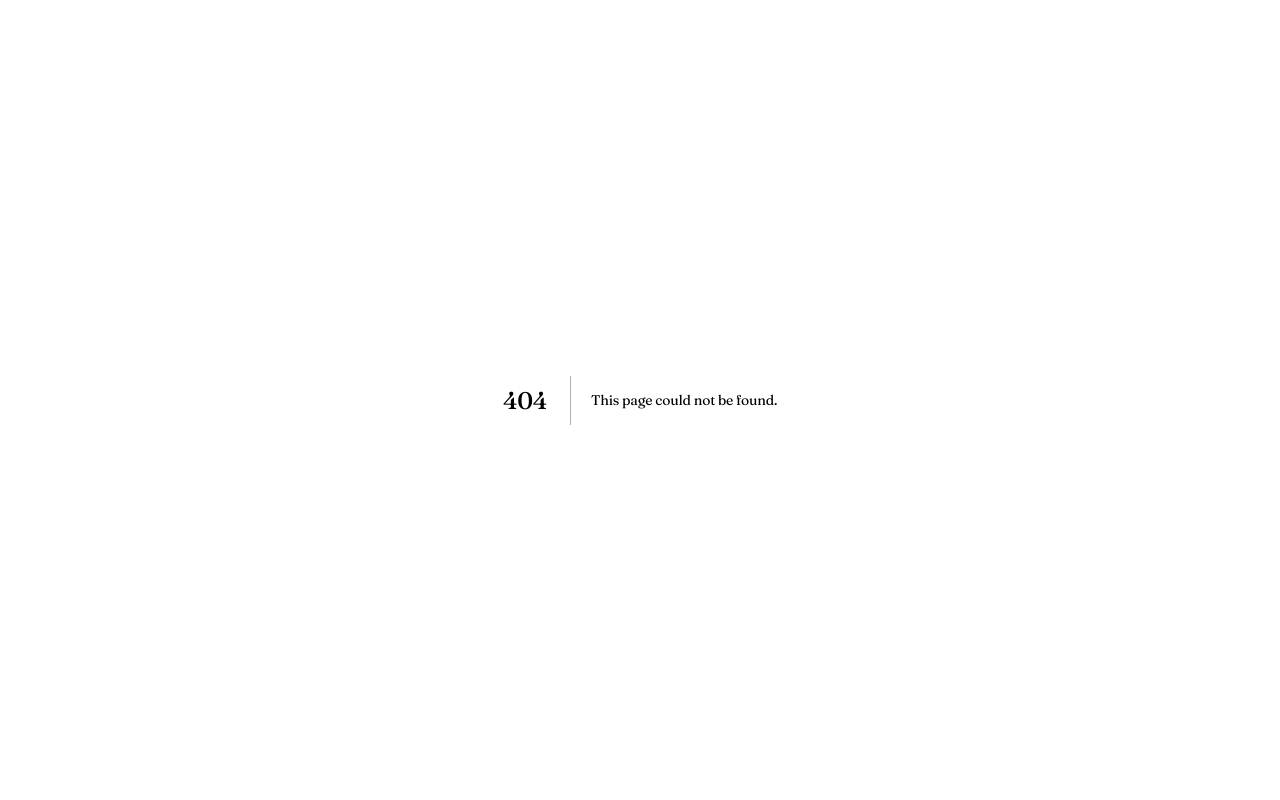
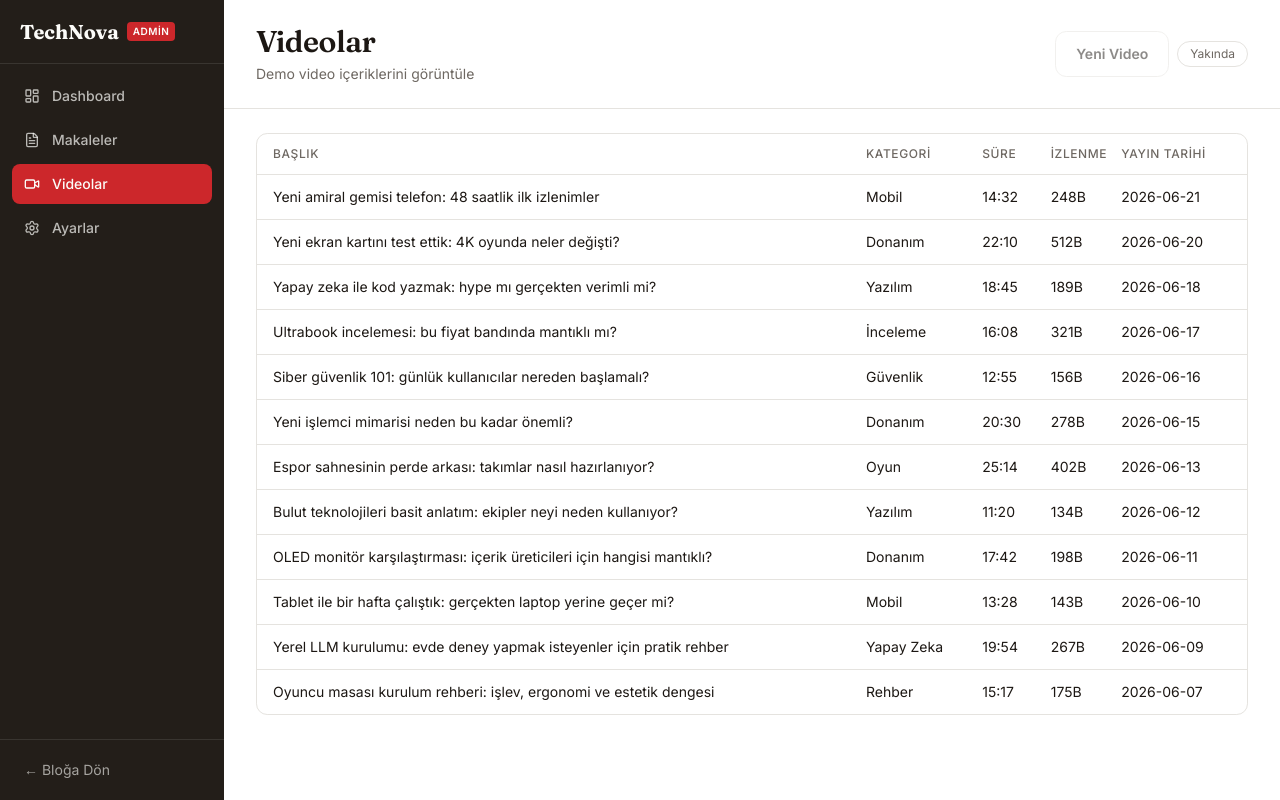
Before and after one commit to adakansoftware/blogdemobyadakansoftware, a Next.js app: page /admin/videos in a window 1280 px wide. Before the commit this address had no page. Built offline with nearby package versions, Linux system fonts and the light colour scheme.

Commit message:
feat(task-B7): add admin video list

```diff
--- /dev/null
+++ b/app/admin/videos/page.tsx
@@ -0,0 +1,61 @@
+import { videos } from '@/lib/data'
+import { adminPaths } from '@/lib/routes'
+
+export default function AdminVideosPage() {
+  return (
+    <>
+      <div className="border-b border-border px-8 py-6">
+        <div className="flex flex-col gap-4 sm:flex-row sm:items-center sm:justify-between">
+          <div>
+            <h1 className="font-heading text-3xl font-semibold">Videolar</h1>
+            <p className="mt-1 text-sm text-muted-foreground">
+              Demo video içeriklerini görüntüle
+            </p>
+          </div>
+          <div className="inline-flex items-center gap-2">
+            <a
+              href={adminPaths.newVideo}
+              title="Yakında geliyor"
+              aria-disabled="true"
+              className="pointer-events-none inline-flex items-center justify-center rounded-xl border border-border bg-background px-5 py-3 text-sm font-semibold opacity-50"
+            >
+              Yeni Video
+            </a>
+            <span className="rounded-full border border-border px-3 py-1 text-xs text-muted-foreground">
+              Yakında
+            </span>
+          </div>
+        </div>
+      </div>
+
+      <div className="px-8 py-6">
+        <div className="rounded-xl border border-border bg-card overflow-hidden">
+          <div className="overflow-x-auto">
+            <table className="w-full text-sm">
+              <thead>
+                <tr className="border-b border-border text-xs uppercase tracking-wider text-muted-foreground">
+                  <th className="py-3 pl-4 text-left font-medium">Başlık</th>
+                  <th className="py-3 text-left font-medium">Kategori</th>
+                  <th className="py-3 text-left font-medium">Süre</th>
+                  <th className="py-3 text-left font-medium">İzlenme</th>
+                  <th className="py-3 pr-4 text-left font-medium">Yayın Tarihi</th>
+                </tr>
+              </thead>
+              <tbody className="divide-y divide-border">
+                {videos.map((video) => (
+                  <tr key={video.id} className="group">
+                    <td className="py-3 pl-4 pr-4">{video.title}</td>
+                    <td className="py-3 pr-4">{video.category}</td>
+                    <td className="py-3 pr-4">{video.duration}</td>
+                    <td className="py-3 pr-4">{video.views}</td>
+                    <td className="py-3 pr-4">{video.publishedAt.slice(0, 10)}</td>
+                  </tr>
+                ))}
+              </tbody>
+            </table>
+          </div>
+        </div>
+      </div>
+    </>
+  )
+}
```
